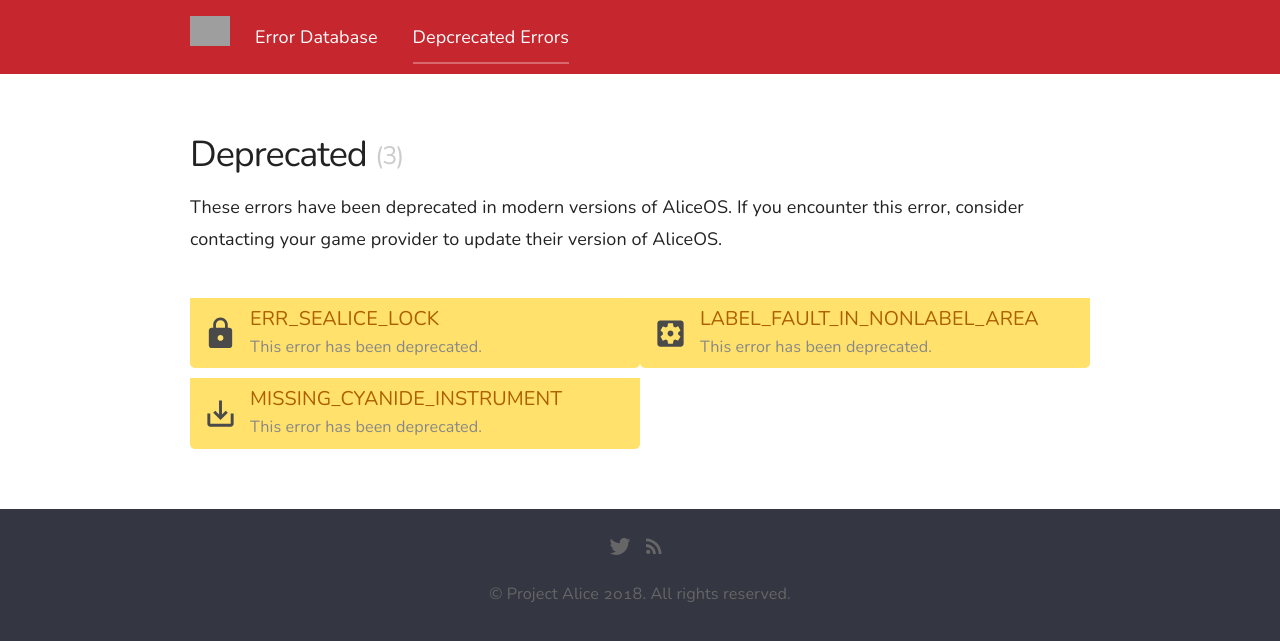
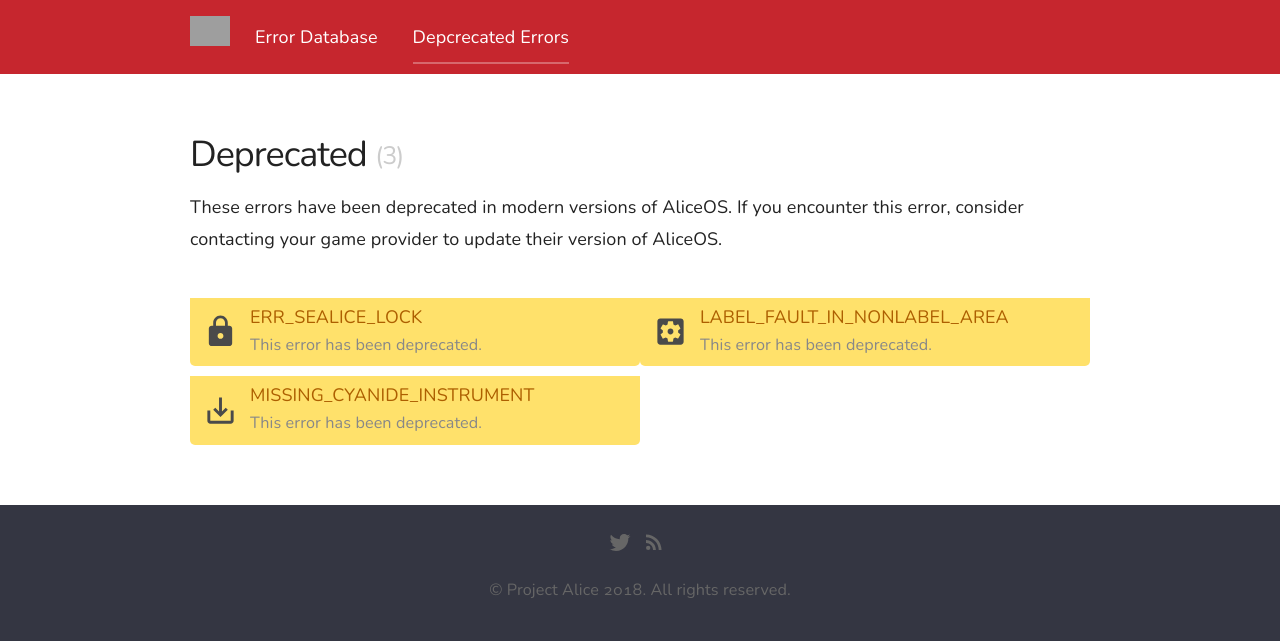
Before and after one commit to ProjectAliceDev/aoserror, a Jekyll site: the page built from deprecated.html, in a window 1280 px wide. Shown: the top 641 px of the page. Built offline with Jekyll 4.4.1, drawn with Linux system fonts in a browser that asks for light colours; nearby versions of some CDN libraries; grey boxes are pictures that could not be loaded.

Commit message:
Change font size of listing

```diff
--- a/_sass/tutorials.scss
+++ b/_sass/tutorials.scss
@@ -140,7 +140,7 @@
 
 	h3 {
 		margin: 0;
-		font-size: 1.1em;
+		font-size: 1em;
 	}
 
 	a {
```
